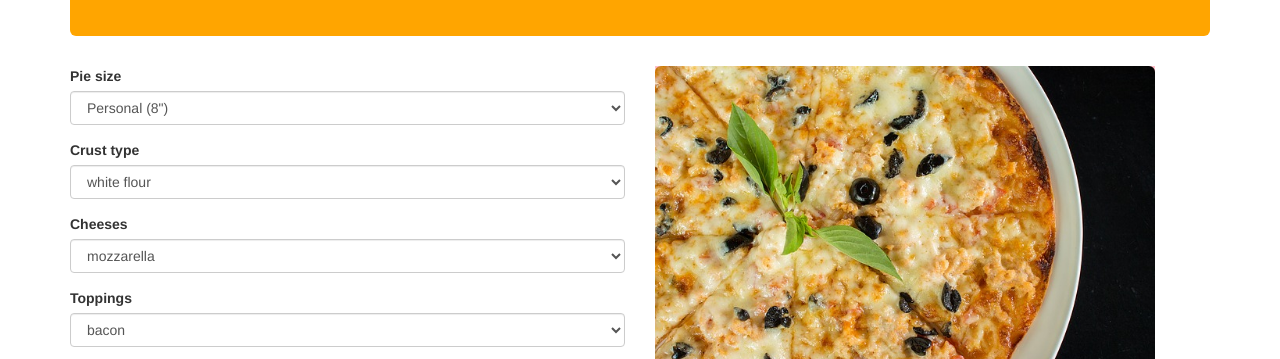
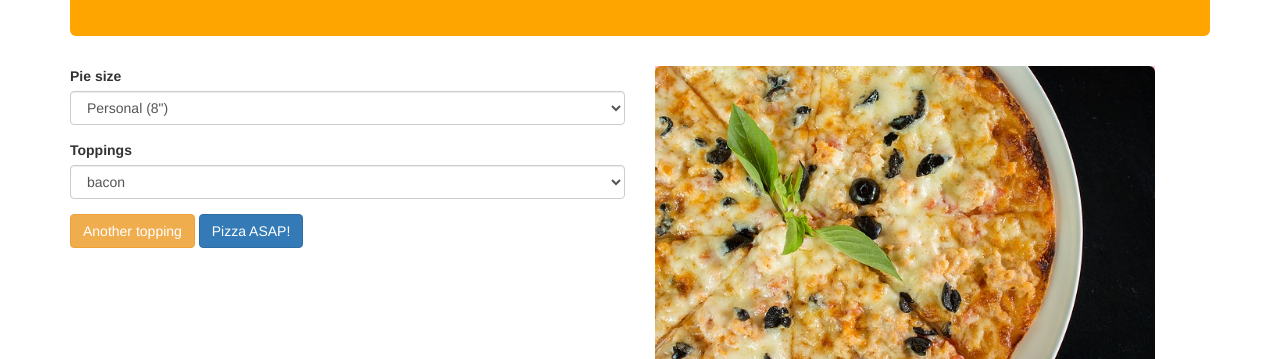
Before and after one commit to Adjectival/Friday4, a plain HTML site: page index.html in a window 1280 px wide. Shown: the part 159-518 px from the top of the page. Drawn offline with Linux system fonts and the light colour scheme.

Commit message:
comments out extraneous code, adds readme

```diff
--- a/index.html
+++ b/index.html
@@ -26,7 +26,7 @@
                 <option value="24">Family (24")</option>
               </select>
             </div>
-            <div class="form-group">
+            <!-- <div class="form-group">
               <label for="crusts">Crust type</label>
               <select class="form-control" id="crusts">
                 <option value="white">white flour</option>
@@ -34,8 +34,8 @@
                 <option value="corn">corn flour</option>
                 <option value="veggie">vegetable (gluten free)</option>
               </select>
-            </div>
-            <div class="form-group">
+            </div> -->
+            <!-- <div class="form-group">
               <label for="cheeses">Cheeses</label>
               <select class="form-control" id="cheeses">
                 <option value="mozzarella">mozzarella</option>
@@ -43,7 +43,7 @@
                 <option value="gorgonzola">gorgonzola</option>
                 <option value="almond">almond (vegan)</option>
               </select>
-            </div>
+            </div> -->
             <div class="form-group">
               <label for="toppings">Toppings</label>
               <select class="form-control" id="toppings">
```
Also changed, not shown: 2 other files.
